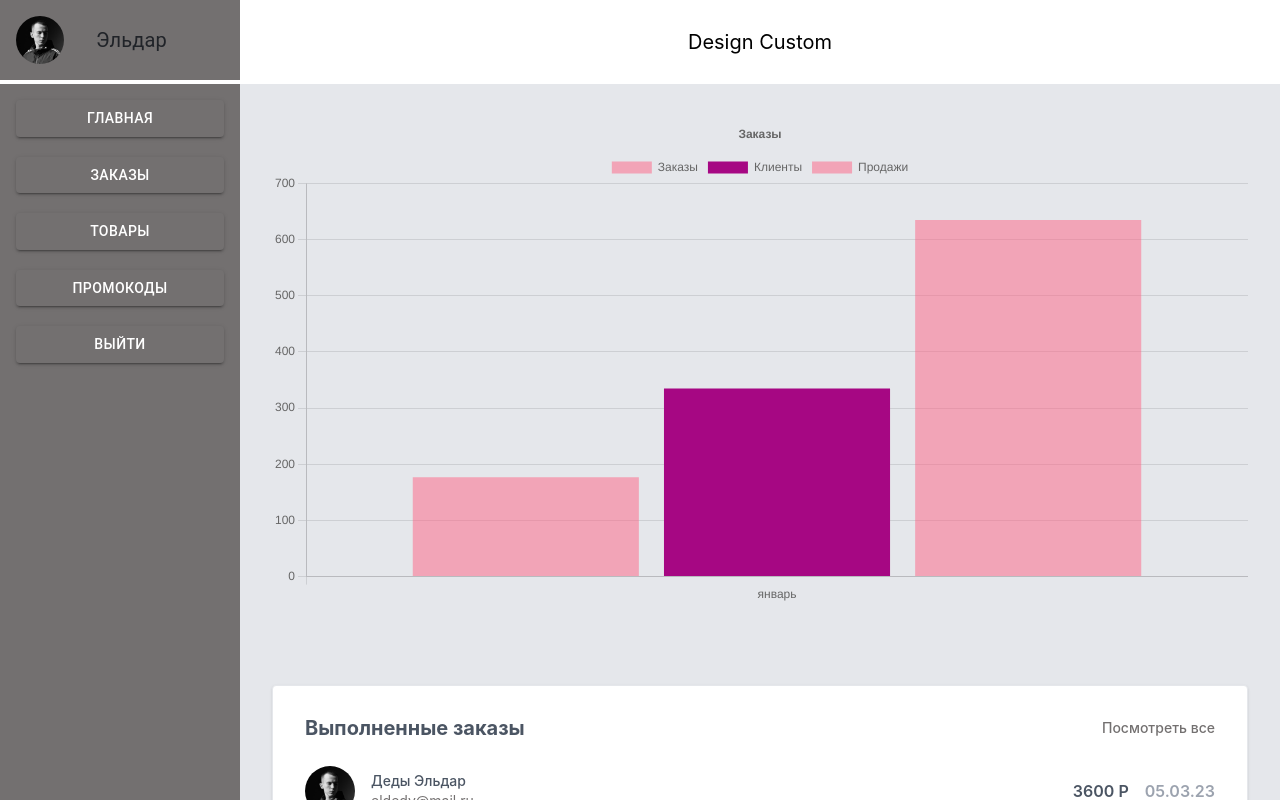
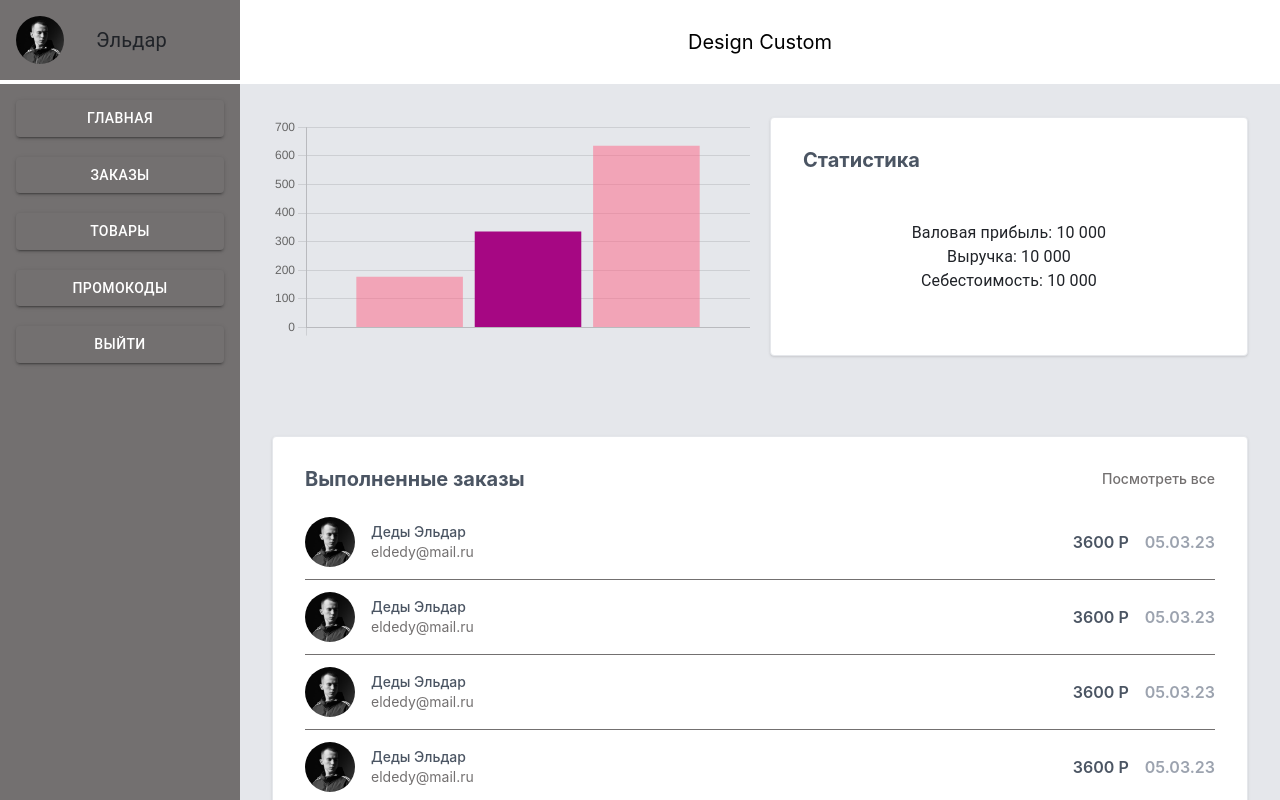
Before and after one commit to AlexMoon26/DesignCustom-client, a React (Vite) app: page /admin in a window 1280 px wide. Shown: the top 800 px of the page. Built offline with nearby package versions, Linux system fonts and the light colour scheme.

Commit message:
small fix chart and cards

```diff
--- a/src/components/Donuts.jsx
+++ /dev/null
@@ -1,13 +0,0 @@
-import DonutChart from "./charts/DonutChart"
-export const Donuts = () => {
-    return (
-        <div className="flex flex-wrap justify-around">
-            <DonutChart
-                filled={15}
-                allData={30}
-                backgroundColor={"#A60783"}
-                name={"Заказы"}
-            />
-        </div>
-    );
-};
--- /dev/null
+++ b/src/components/Grapth.jsx
@@ -0,0 +1,4 @@
+import Chart from "./charts/Chart";
+export const Grapth = () => {
+  return <Chart backgroundColor={"#A60783"} />;
+};
--- a/src/components/ItemCardVertical.jsx
+++ b/src/components/ItemCardVertical.jsx
@@ -1,22 +1,22 @@
 /* eslint-disable react/prop-types */
-import { Box, IconButton, Typography } from "@mui/material"
-import { Favorite, FavoriteBorder } from "@mui/icons-material"
-import { useState } from "react"
+import { Box, IconButton, Typography } from "@mui/material";
+import { Favorite, FavoriteBorder } from "@mui/icons-material";
+import { useState } from "react";
 
 export const ItemCardVertical = ({ name, price, pic }) => {
   const [likedItem, setLikedItem] = useState(false);
   return (
     <div
-            className={`flex flex-col text-xs md:text-sm xxl:text-lg rounded-l shadow p-5  rounded bg-white`}
+      className={`flex flex-col text-xs md:text-sm xxl:text-lg rounded-l hover:shadow hover:bg-gray-50 p-5 rounded bg-white`}
       role="list"
     >
       <Box className="items-center justify-center">
-                <img className='rounded-md' src={pic} alt="" />
+        <img className="rounded-md" src={pic} alt="" />
       </Box>
 
       <Box className="flex justify-between mt-5">
         <Box className="flex flex-col">
-                    <Typography fontWeight="bold" >{name}</Typography>
+          <Typography fontWeight="bold">{name}</Typography>
           <Typography>{price} Р</Typography>
         </Box>
         <Box>
@@ -33,5 +33,5 @@ export const ItemCardVertical = ({ name, price, pic }) => {
         </Box>
       </Box>
     </div>
-    )
-}
+  );
+};
--- /dev/null
+++ b/src/components/charts/Chart.jsx
@@ -0,0 +1,49 @@
+/* eslint-disable react/prop-types */
+import {
+  Chart as ChartJS,
+  CategoryScale,
+  LinearScale,
+  BarElement,
+  Tooltip,
+} from "chart.js";
+import { Bar } from "react-chartjs-2";
+import faker from "faker";
+import { Box } from "@mui/material";
+
+ChartJS.register(CategoryScale, LinearScale, BarElement, Tooltip);
+
+const options = {
+  responsive: true,
+  maintainAspectRatio: false,
+};
+
+function App({ backgroundColor }) {
+  const data = {
+    labels: [""],
+    datasets: [
+      {
+        label: "Заказы",
+        data: [faker.datatype.number({ min: 1, max: 1000 })],
+        backgroundColor: ["rgba(255, 99, 132, 0.5)"],
+      },
+      {
+        label: "Клиенты",
+        data: [faker.datatype.number({ min: 1, max: 1000 })],
+        backgroundColor: [backgroundColor],
+      },
+      {
+        label: "Продажи",
+        data: [faker.datatype.number({ min: 1, max: 1000 })],
+        backgroundColor: ["rgba(255, 99, 132, 0.5)"],
+      },
+    ],
+  };
+
+  return (
+    <Box className="flex flex-col justify-end">
+      <Bar options={options} data={data} />
+    </Box>
+  );
+}
+
+export default App;
--- a/src/components/charts/DonutChart.jsx
+++ /dev/null
@@ -1,70 +0,0 @@
-/* eslint-disable react/prop-types */
-import {
-    Chart as ChartJS,
-    CategoryScale,
-    LinearScale,
-    BarElement,
-    Title,
-    Tooltip,
-    Legend,
-} from 'chart.js';
-import { Bar } from 'react-chartjs-2';
-import faker from 'faker';
-import dayjs from 'dayjs';
-import localizedFormat from 'dayjs/plugin/localizedFormat';
-import ru from 'dayjs/locale/ru';
-
-
-dayjs.extend(localizedFormat);
-dayjs.locale(ru);
-
-ChartJS.register(
-    CategoryScale,
-    LinearScale,
-    BarElement,
-    Title,
-    Tooltip,
-    Legend
-);
-
-const options = {
-    responsive: true,
-    plugins: {
-        legend: {
-            position: 'top',
-        },
-        title: {
-            display: true,
-            text: 'Заказы',
-        },
-    },
-};
-
-const labels = [dayjs().format('MMMM')];
-
-function App({ backgroundColor }) {
-    const data = {
-        labels,
-        datasets: [
-            {
-                label: 'Заказы',
-                data: labels.map(() => faker.datatype.number({ min: 0, max: 1000 })),
-                backgroundColor: 'rgba(255, 99, 132, 0.5)',
-            },
-            {
-                label: 'Клиенты',
-                data: labels.map(() => faker.datatype.number({ min: 0, max: 1000 })),
-                backgroundColor: backgroundColor,
-            },
-            {
-                label: 'Продажи',
-                data: labels.map(() => faker.datatype.number({ min: 0, max: 1000 })),
-                backgroundColor: 'rgba(255, 99, 132, 0.5)',
-            },
-        ],
-    };
-
-    return <Bar options={options} data={data} />;
-}
-
-export default App;
--- a/src/components/footer/Footer.jsx
+++ b/src/components/footer/Footer.jsx
@@ -24,12 +24,12 @@ export const Footer = () => {
           </Box>
           <Box>
             <IconButton size="large">
-              <Link to="https://vk.com" target="_blank">
+              <Link to="https://vk.com/club224447209" target="_blank">
                 <img src="/icons/vk.svg" alt="VK" className="w-10 h-10" />
               </Link>
             </IconButton>
             <IconButton size="large">
-              <Link to="https://web.telegram.org" target="_blank">
+              <Link to="https://t.me/Design_Custom1" target="_blank">
                 <img
                   src="/icons/telegram.svg"
                   alt="Telegram"
--- a/src/pages/admin/HomeAdmin.jsx
+++ b/src/pages/admin/HomeAdmin.jsx
@@ -1,18 +1,30 @@
-import { Box } from '@mui/material'
-import { Donuts } from '../../components/Donuts'
-import { LatestCustomers } from '../../components/LatestCustomers'
-import { orders } from '../../data/data'
+import { Box, Typography } from "@mui/material";
+import { Grapth } from "../../components/Grapth";
+import { LatestCustomers } from "../../components/LatestCustomers";
+import { orders } from "../../data/data";
 export const HomeAdmin = () => {
-
-
   return (
     <>
       <Box className="flex flex-col gap-20">
-                <Donuts />
+        <Box className="grid grid-cols-1 sm:grid-cols-2 gap-5">
+          <Grapth />
+          <div className="w-full p-4 bg-white border border-gray-200 rounded shadow sm:p-8 ">
+            <div className="flex items-center justify-between">
+              <h5 className="text-xl font-bold leading-none text-gray-600">
+                Статистика
+              </h5>
+            </div>
+            <div className="w-full h-full flex flex-col justify-center items-center">
+              <Typography>Валовая прибыль: 10 000</Typography>
+              <Typography>Выручка: 10 000</Typography>
+              <Typography>Себестоимость: 10 000</Typography>
+            </div>
+          </div>
+        </Box>
         <Box>
           <LatestCustomers orders={orders} />
         </Box>
       </Box>
     </>
-    )
-}
+  );
+};
```
Lines whose indentation alone changed are shown as unchanged.
